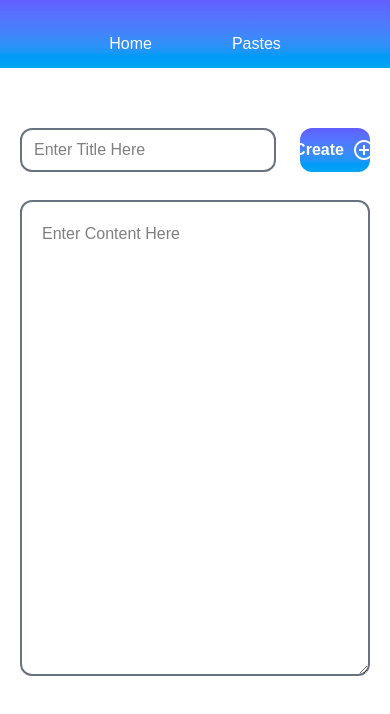
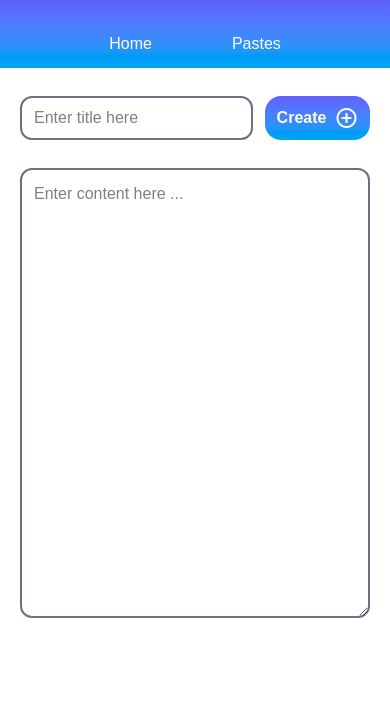
Before and after one commit to Suhani-01/Paste-App, a React (Vite) app: page / in a window 390 px wide. Shown: the top 714 px of the page. Built offline with nearby package versions, Linux system fonts and the light colour scheme.

Commit message:
added responsiveness

```diff
--- a/src/components/Home.jsx
+++ b/src/components/Home.jsx
@@ -57,28 +57,28 @@ const Home = () => {
 
 
   return (
-    <div className="max-w-[700px] min-w-[300px] mx-auto px-[20px]">
-      <div className="flex flex-row gap-6 w-[100%] mt-15">
+    <div className="max-w-[700px] min-w-[300px] mx-auto px-[20px]  mt-15 max-sm:mt-7">
+      <div className="flex flex-row gap-3 w-[100%]">
         <input
-          className="px-3 py-2 border-[2px] border-gray-500 bg-white rounded-xl w-[80%]"
+          className="px-3 py-2 border-[2px] border-gray-500 bg-white rounded-xl w-[80%] max-sm:w-[70%] max-sm:text-base"
           type="text"
-          placeholder="Enter Title Here"
+          placeholder="Enter title here"
           value={title}
           onChange={(e) => {
             setTitle(e.target.value);
           }}
         />
 
-        <button onClick={createPaste} className="px-3 cursor-pointer w-[20%] text-white font-bold bg-linear-to-t from-sky-500 to-indigo-500 rounded-xl flex items-center justify-center gap-2">
+        <button onClick={createPaste} className="px-3 cursor-pointer w-[20%] max-sm:w-[30%] max-sm:text-base text-white font-bold bg-linear-to-t from-sky-500 to-indigo-500 rounded-2xl flex items-center justify-center gap-2">
           {pasteId ? "Update" : "Create"}
           <span className="material-symbols-outlined text-white">add_circle</span>
         </button>
       </div>
 
-      <div className="w-[100%] mx-auto">
+      <div className="w-[100%] mx-auto max-sm:h-[450px]">
         <textarea
-        className="bg-white w-[100%] border-[2px] border-gray-500 rounded-xl mt-7 p-5"
-        placeholder="Enter Content Here"
+        className="bg-white w-[100%] h-full border-[2px] border-gray-500 rounded-xl mt-7 p-5 max-sm:p-3 max-sm:text-base"
+        placeholder="Enter content here ..."
         value={value}
         onChange={(e) => {
             setValue(e.target.value);
--- a/src/components/Paste.jsx
+++ b/src/components/Paste.jsx
@@ -24,7 +24,7 @@ const Paste = () => {
   }
 
   return (
-    <div className="max-w-[700px] min-w-[300px] mx-auto mt-14 px-[20px]">
+    <div className="max-w-[700px] min-w-[300px] mx-auto mt-14 max-sm:mt-7 px-[20px]">
       <input
         className="bg-white border-[2px] border-gray-500 px-4 py-2 rounded-xl w-[100%] mt-3"
         type="search"
@@ -33,17 +33,17 @@ const Paste = () => {
         onChange={(e) => setSearchTerm(e.target.value)}
       />
 
-      <div className="flex flex-col gap-6 mt-6 border-[3px] border-gray-500 rounded-xl p-4 h-[500px] scroll-auto overflow-y-auto ">
+      <div className="flex flex-col gap-6 max-sm:gap-4 mt-6 border-[3px] border-gray-500 rounded-xl p-4 max-sm:p-3 h-[500px] max-sm:h-[450px] scroll-auto overflow-y-auto ">
         {filteredData.length > 0 &&
           filteredData.map((paste) => {
             return (
-              <div className="border-[2px] overflow-y-hidden font-serif border-gray-500 rounded-xl py-[8px] px-[10px] w-full min-h-[120px] max-h-[140px] flex gap-3 justify-between bg-green-300">
-                <div className="w-[60%]">
-                  <div>
+              <div className="border-[2px] overflow-y-hidden max-sm:flex-wrap font-serif border-gray-500 rounded-xl py-[8px] px-[10px] w-full min-h-[120px] max-h-[140px] flex gap-3 justify-between bg-green-300">
+                <div className="w-[60%] max-sm:w-[100%]">
+                  <div className="max-sm:text-base">
                     <b>TITLE</b> : {paste.title}
                   </div>
 
-                  <div className="text-gray-500 overflow-hidden">
+                  <div className="text-gray-500 overflow-hidden max-sm:text-sm">
                     <b>Content : </b>
                     {paste.content.length > 60
                       ? paste.content.slice(0, 60) + "..."
@@ -51,20 +51,20 @@ const Paste = () => {
                   </div>
                 </div>
 
-                <div className="flex flex-col justify-between h-full">
-                  <div className="flex items-center gap-2 justify-end">
+                <div className="flex flex-col w-[40%] max-sm:w-full max-sm:flex-row justify-between max-sm:justify-between">
+                  <div className="flex items-center gap-2 justify-end max-sm:gap-1 max-sm:text-sm">
                     <span className="material-symbols-outlined text-blue-600">
                       calendar_month
                     </span>
                     {new Date(paste.createdAt).toLocaleDateString("en-IN")}
                   </div>
 
-                  <div className="flex flex-row gap-4 place-content-evenly">
+                  <div className="flex flex-row gap-2 max-sm:gap-1 justify-end">
 
                     {/* edit button redirect to home page*/}
                     <button>
                       <a href={`/?pasteId=${paste?._id}`}>
-                        <span className="material-symbols-outlined bg-white text-black border-2 border-gray-500 rounded transition-all duration-200 hover:text-yellow-500">
+                        <span className="material-symbols-outlined bg-white text-black border-2 border-gray-500 rounded  transition-all duration-200 hover:text-yellow-500">
                           edit
                         </span>
                       </a>
@@ -102,7 +102,7 @@ const Paste = () => {
                       </span>
                     </button>
 
-                    {/* not build yet share button */}
+                    {/* copy the url link */}
                     <button onClick={()=>{
                       const shareUrl = `${window.location.origin}/pastes/${paste._id}`;
                       navigator.clipboard.writeText(shareUrl);
--- a/src/components/ViewPaste.jsx
+++ b/src/components/ViewPaste.jsx
@@ -12,11 +12,11 @@ const ViewPaste = () => {
   const paste = allPastes.filter((p) => p._id === id)[0];
 
   return (
-    <div className="max-w-[700px]  mt-12 min-w-[300px] mx-auto px-[20px]">
+    <div className="max-w-[700px]  mt-12 max-sm:mt-7 min-w-[300px] mx-auto px-[20px]">
       <div className="flex items-center gap-[10px] justify-between">
-        <span className="text-lg font-bold w-[15%]">TITLE : </span>
+        <span className="text-lg font-bold w-fit max-sm:text-base">TITLE : </span>
         <input
-          className="px-3 py-2 w-[85%]  bg-white border-[2px] border-gray-400 rounded-xl"
+          className="px-3 py-2 flex-1 bg-white border-[2px] border-gray-400 rounded-xl max-sm:text-base"
           type="text"
           placeholder=""
           value={paste.title}
@@ -24,7 +24,7 @@ const ViewPaste = () => {
         />
       </div>
 
-      <div className="mt-4 mb-4 bg-gray-200 border-[2px] border-gray-400 rounded-2xl">
+      <div className="mt-4 mb-4 bg-gray-200 border-[2px] border-gray-400 rounded-2xl max-sm:h-[450px]">
         <div className="h-[35px] w-[100%] bg-linear-to-t from-sky-500 to-indigo-500 rounded-t-xl m-0 flex gap-1 justify-between items-center px-3">
           <div className="flex gap-2 h-[15px] w-[100px] items-center">
             <div className="h-[15px] w-[15px] bg-red-700 rounded-[50%]"></div>
@@ -36,7 +36,7 @@ const ViewPaste = () => {
           <button className="flex h-full items-center"
             onClick={() => {
               navigator.clipboard.writeText(paste.content);
-              toast.success("copied to clipboard");
+              toast.success("Copied to clipboard");
             }}
           >
             <span className="material-symbols-outlined  text-white cursor-pointer">
@@ -46,7 +46,7 @@ const ViewPaste = () => {
           </button>
         </div>
         <textarea
-          className="w-full p-[10px] bg-gray-200 rounded-xl "
+          className="w-full p-[10px] bg-gray-200 rounded-xl max-sm:h-[410px]"
           disabled
           value={paste.content}
           rows={19}
```
